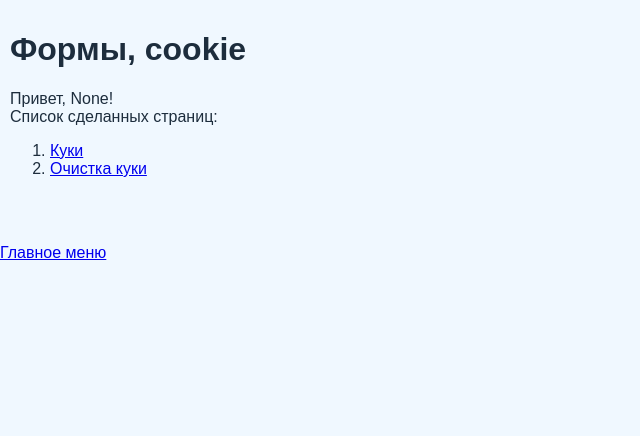
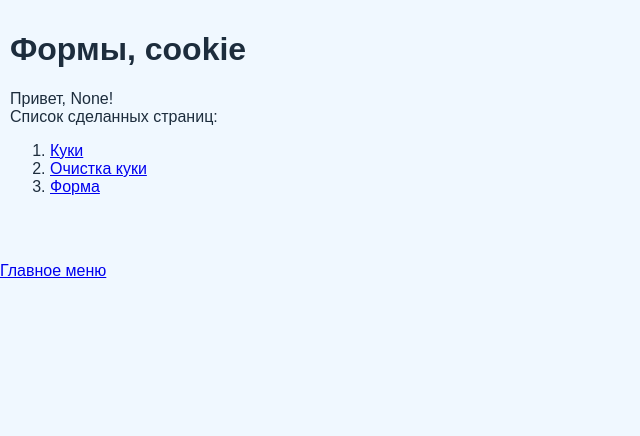
Before and after one commit to sssonyaaab/web--programming-labs-2, a Flask app: page /lab3/ in a window 1280 px wide. Shown: the part 72-508 px from the top of the page, without its empty margins (0-640 px from the left). Run offline with Flask 3, Linux system fonts and the light colour scheme.

Commit message:
Корректировка пола

```diff
--- a/templates/lab3/form1.html
+++ b/templates/lab3/form1.html
@@ -10,7 +10,7 @@
     <h2>Добро пожаловать на наш сайт!</h2>
 
     <div>Ваш возраст: {{ age }}</div>
-    <div>Ваш пол: {{ sex }}</div>
+    <div>Ваш пол: {{ 'мужской' if sex == 'male' else 'женский' }}</div>
     <div>
         <a href="/lab3/form1">Заново</a>
     </div>
--- a/templates/lab3/lab3.html
+++ b/templates/lab3/lab3.html
@@ -15,5 +15,8 @@
         <li>
             <a href="/lab3/del_cookie">Очистка куки</a>
         </li>
+        <li>
+            <a href="/lab3/form1">Форма</a>
+        </li>
     </ol>
 {% endblock %}
```
